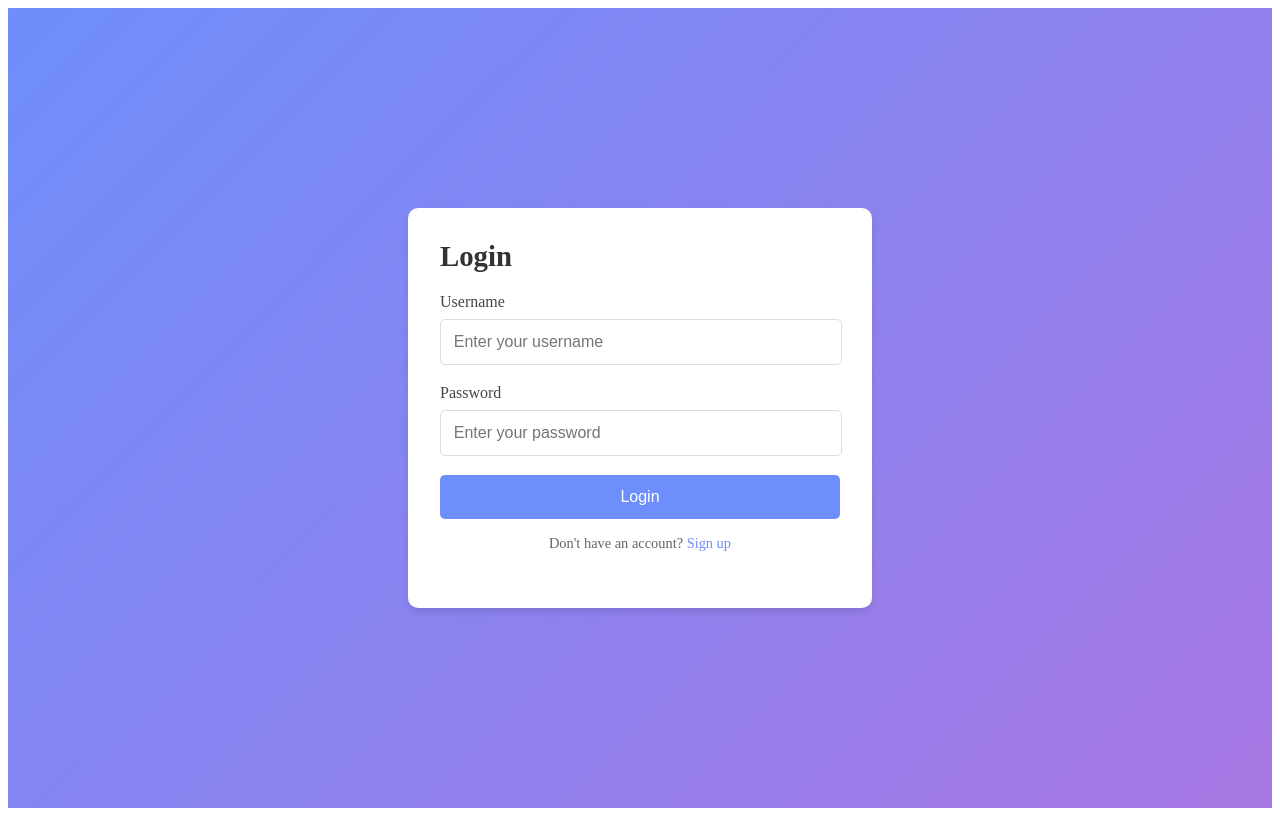
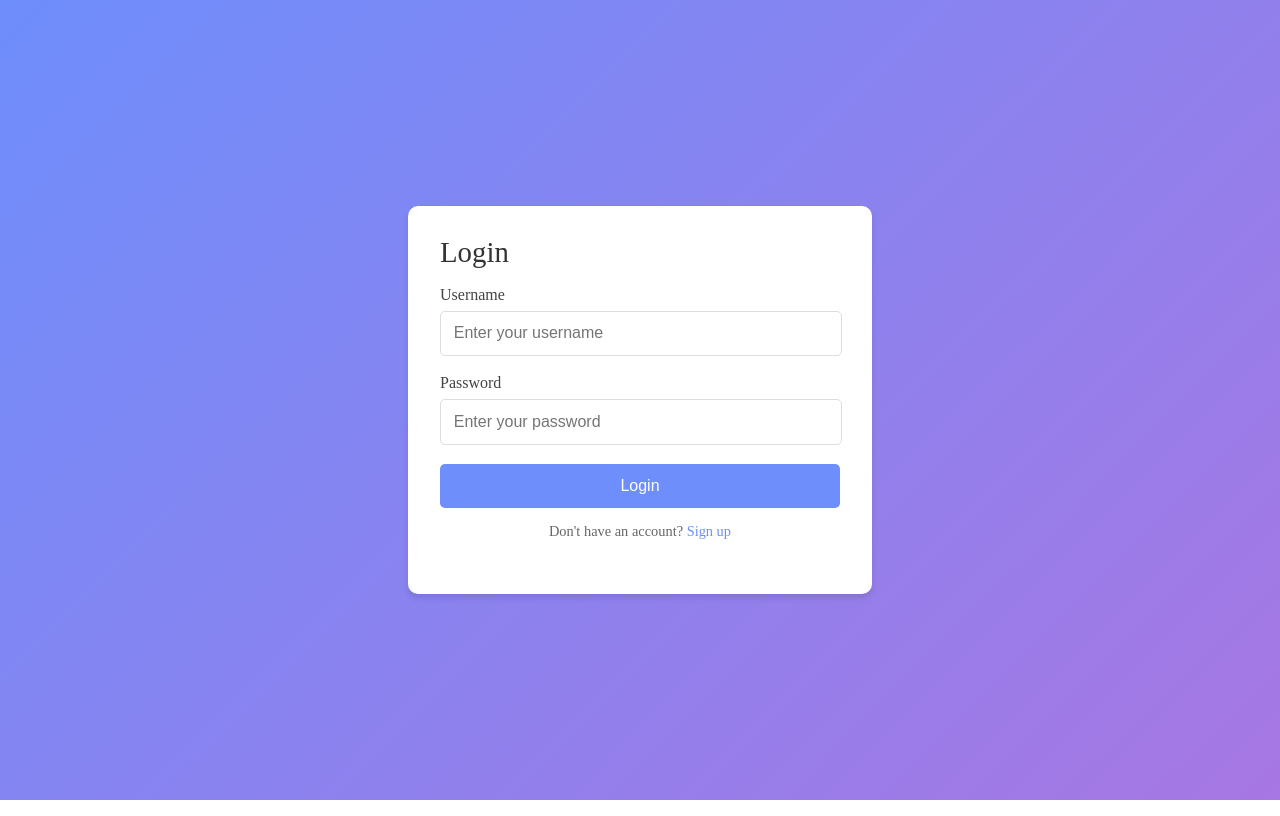
Before and after one commit to HerliKhoury/using-test-tools, a Vue app: page / in a window 1280 px wide. Built offline with nearby package versions, Linux system fonts and the light colour scheme.

Commit message:
feat: Adding css reset

```diff
--- a/src/main.js
+++ b/src/main.js
@@ -1,5 +1,6 @@
 import { createApp } from 'vue';
 import App from './App.vue';
+import './reset.css'
 
 const app = createApp(App);
 app.mount('#app');
--- /dev/null
+++ b/src/reset.css
@@ -0,0 +1,44 @@
+/* reset.css */
+html, body, div, span, applet, object, iframe,
+h1, h2, h3, h4, h5, h6, p, blockquote, pre,
+a, abbr, acronym, address, big, cite, code,
+del, dfn, em, img, ins, kbd, q, s, samp,
+small, strike, strong, sub, sup, tt, var,
+b, u, i, center,
+dl, dt, dd, ol, ul, li,
+fieldset, form, label, legend,
+table, caption, tbody, tfoot, thead, tr, th, td,
+article, aside, canvas, details, embed,
+figure, figcaption, footer, header, hgroup,
+menu, nav, output, ruby, section, summary,
+time, mark, audio, video {
+  margin: 0;
+  padding: 0;
+  border: 0;
+  font-size: 100%;
+  font: inherit;
+  vertical-align: baseline;
+}
+/* HTML5 display-role reset for older browsers */
+article, aside, details, figcaption, figure,
+footer, header, hgroup, menu, nav, section {
+  display: block;
+}
+body {
+  line-height: 1;
+}
+ol, ul {
+  list-style: none;
+}
+blockquote, q {
+  quotes: none;
+}
+blockquote:before, blockquote:after,
+q:before, q:after {
+  content: '';
+  content: none;
+}
+table {
+  border-collapse: collapse;
+  border-spacing: 0;
+}
```
